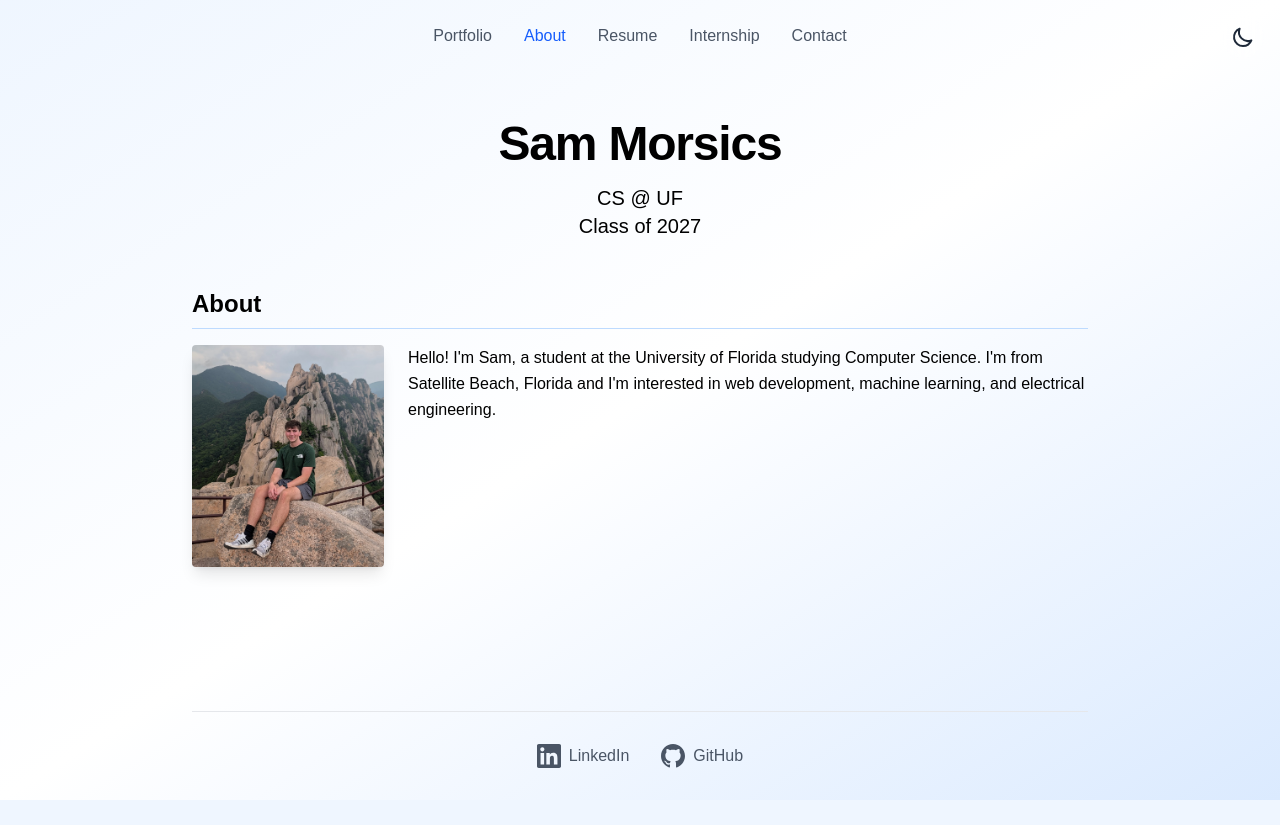
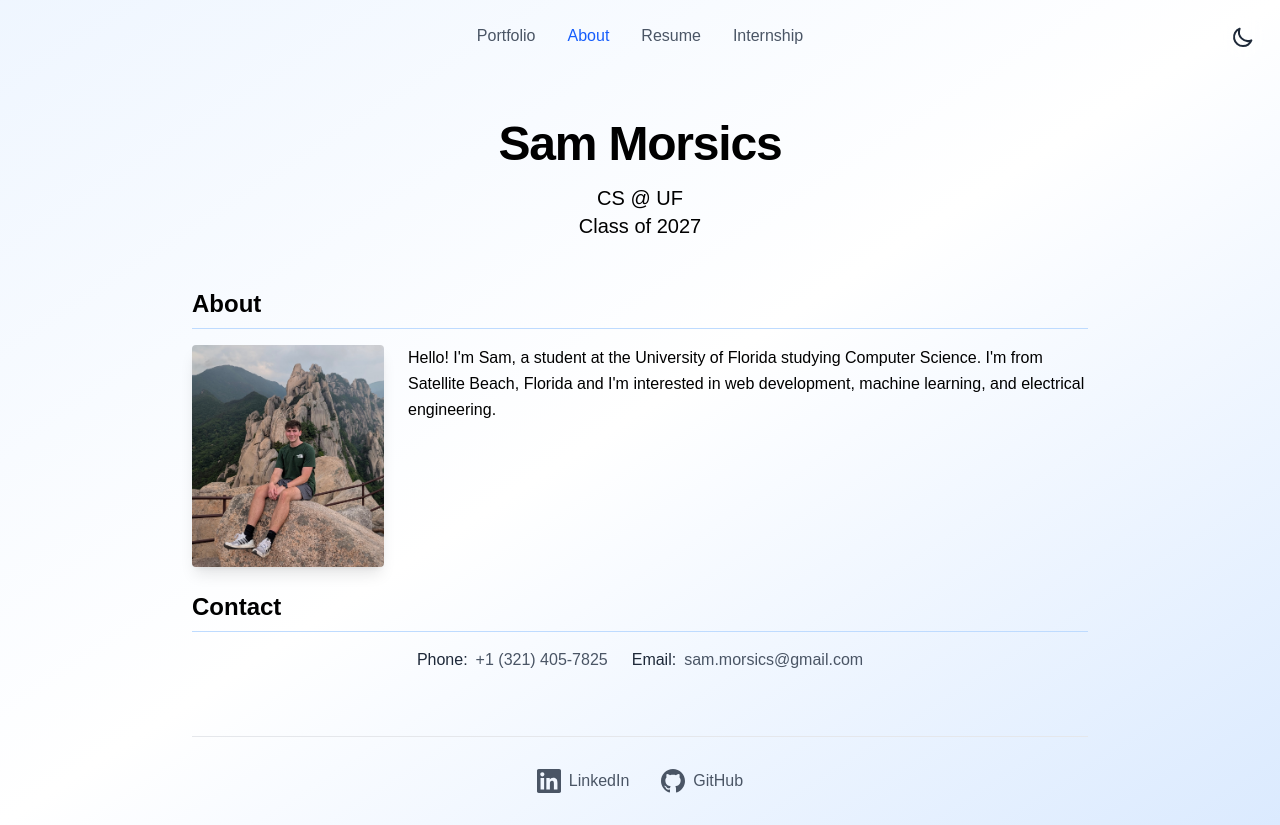
Before and after one commit to samgator/portfolio, a Next.js app: page / in a window 1280 px wide. Both pictures are taken after a click on the button "About". Before the commit the page ends 800 px from the top, so only its background shows below. Built offline with nearby package versions, Linux system fonts and the light colour scheme.

Commit message:
combine about and contact pages

```diff
--- a/src/app/page.tsx
+++ b/src/app/page.tsx
@@ -110,7 +110,7 @@ export default function Home() {
       {/* Navigation */}
       <nav className="w-full max-w-4xl py-6 pt-16 sm:pt-6">
         <div className="flex justify-center space-x-8">
-          {['portfolio', 'about', 'resume', 'internship', 'contact'].map((section) => (
+          {['portfolio', 'about', 'resume', 'internship'].map((section) => (
             <button
               key={section}
               onClick={() => setActiveSection(section)}
@@ -192,6 +192,27 @@ export default function Home() {
               }`}>
                 Hello! I&apos;m Sam, a student at the University of Florida studying Computer Science. I&apos;m from Satellite Beach, Florida and I&apos;m interested in web development, machine learning, and electrical engineering.
               </p>
+            </div>
+            <h2 className={`text-2xl font-semibold mb-4 border-b pb-2 ${
+              isDarkMode ? 'border-white/10 text-white' : 'border-blue-200 text-black'
+            }`}>Contact</h2>
+            <div className="flex justify-center items-center w-full gap-6">
+              <div className="flex items-center gap-2">
+              <span>Phone: </span>
+              <a href="tel:+13214057825" className={`hover:underline transition ${
+                isDarkMode ? 'text-gray-300 hover:text-blue-400' : 'text-gray-600 hover:text-blue-600'
+              }`}>
+              +1 (321) 405-7825
+              </a>
+            </div>
+            <div className="flex items-center gap-2 ">
+              <span>Email: </span>
+              <a href="mailto:sam.morsics@gmail.com" className={`hover:underline transition ${
+                isDarkMode ? 'text-gray-300 hover:text-blue-400' : 'text-gray-600 hover:text-blue-600'
+              }`}>
+                sam.morsics@gmail.com
+              </a>
+            </div>
             </div>
           </section>
         )}
@@ -357,26 +378,6 @@ export default function Home() {
           </section>
         )}
 
-        {/* Contact Section */}
-        {activeSection === 'contact' && (
-          <section className="w-full mb-16">
-            <h2 className={`text-2xl font-semibold mb-4 border-b pb-2 ${
-              isDarkMode ? 'border-white/10 text-white' : 'border-blue-200 text-black'
-            }`}>Contact</h2>
-            <div className="flex flex-col gap-4">
-              <a href="tel:+13214057825" className={`hover:underline transition ${
-                isDarkMode ? 'text-gray-300 hover:text-blue-400' : 'text-gray-600 hover:text-blue-600'
-              }`}>
-                <span style={{ fontFamily: 'Apple Color Emoji, Segoe UI Emoji, NotoColorEmoji, Noto Color Emoji, Android Emoji, EmojiSymbols' }}>☎️</span> +1 (321) 405-7825
-              </a>
-              <a href="mailto:sam.morsics@gmail.com" className={`hover:underline transition ${
-                isDarkMode ? 'text-gray-300 hover:text-blue-400' : 'text-gray-600 hover:text-blue-600'
-              }`}>
-                <span style={{ fontFamily: 'Apple Color Emoji, Segoe UI Emoji, NotoColorEmoji, Noto Color Emoji, Android Emoji, EmojiSymbols' }}>@</span> sam.morsics@gmail.com
-              </a>
-            </div>
-          </section>
-        )}
 
       </main>
 
```
